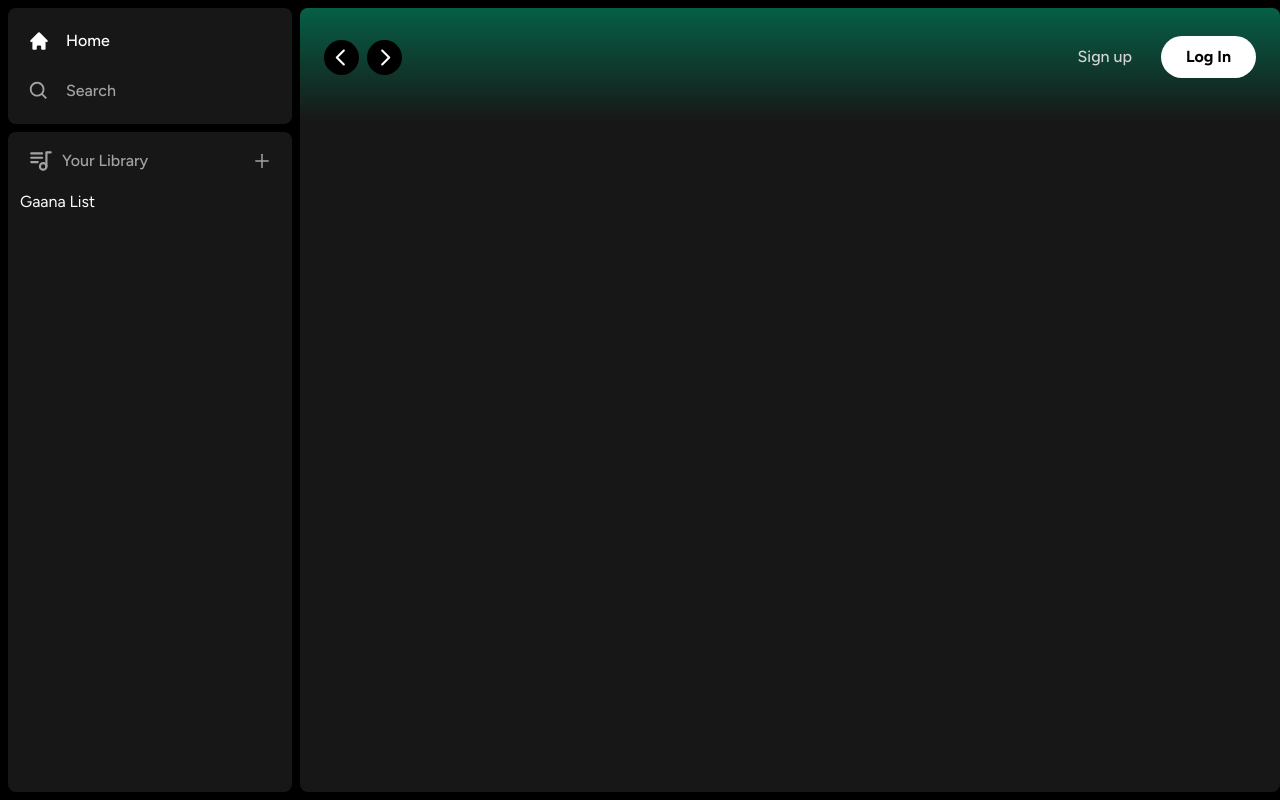
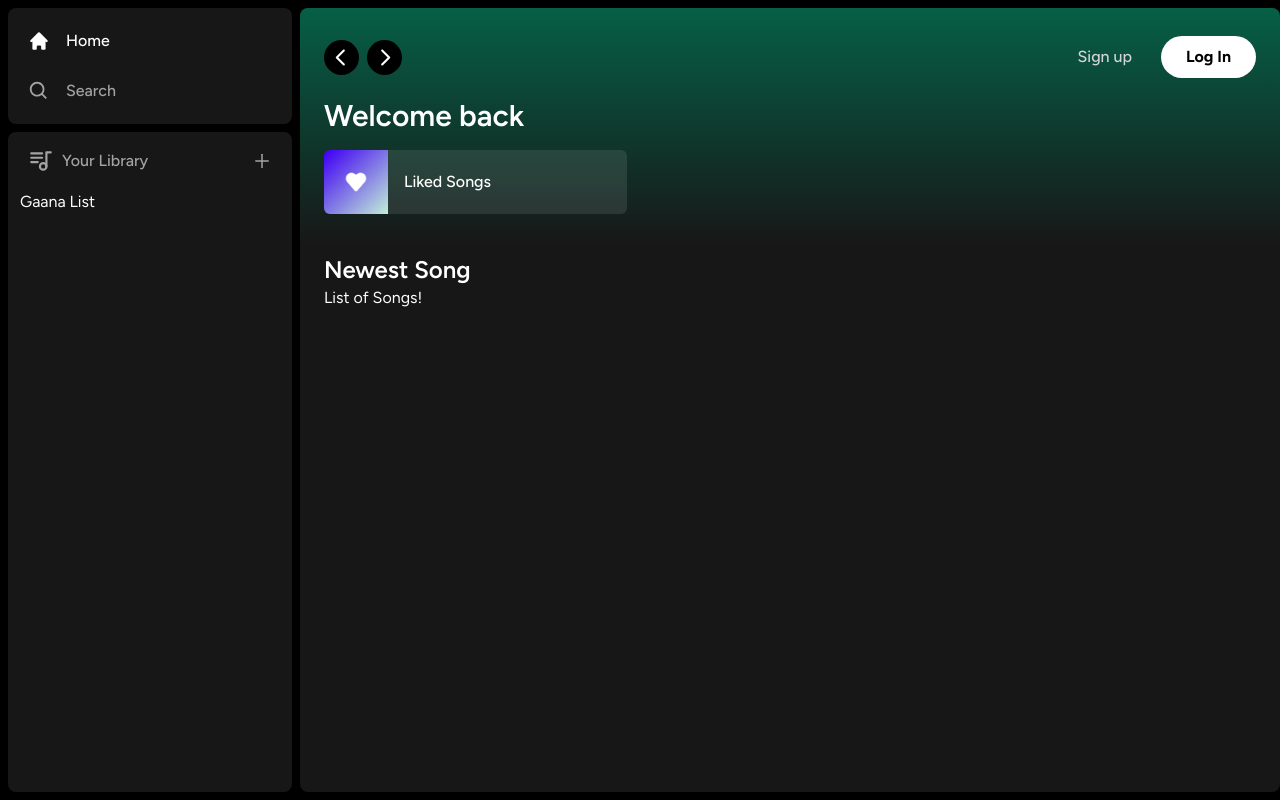
Before and after one commit to Night3y3/green-spotify, a Next.js app: page / in a window 1280 px wide. Built offline with nearby package versions, Linux system fonts and the light colour scheme.

Commit message:
Layout done and gitignore

```diff
--- a/app/(site)/page.tsx
+++ b/app/(site)/page.tsx
@@ -1,12 +1,34 @@
 import Header from '@/components/Header';
+import ListItem from '@/components/ListItem';
 
 
 export default function Home() {
   return (
     <div className=" bg-neutral-900 rounded-lg h-full w-full overflow-hidden overflow-y-auto">
       <Header>
-        Header
+        <div className=' mb-2'>
+          <h1 className=' text-white text-3xl font-semibold'>
+            Welcome back
+          </h1>
+          <div className=' grid grid-cols-1 sm:grid-cols-2 xl:grid-cols-3 2xl:grid-cols-4 gap-3 mt-4'>
+            <ListItem image="/images/liked.png" name='Liked Songs' href='Liked' />
+
+          </div>
+
+        </div>
       </Header>
+      <div className=' mt-2 mb-7 px-6'>
+        <div className=' flex justify-between items-center'>
+          <h1 className=' text-white text-2xl font-semibold'>
+            Newest Song
+          </h1>
+
+        </div>
+        <div>
+          List of Songs!
+        </div>
+
+      </div>
     </div>
   )
 }
--- a/components/Header.tsx
+++ b/components/Header.tsx
@@ -43,20 +43,20 @@
                 <div className="flex justify-between items-center gap-x-4">
                     <>
                         <div>
-                            <Button className=" bg-transparent text-neutral-300 font-medium">
+                            <Button onClick={() => { }} className=" bg-transparent text-neutral-300 font-medium">
                                 Sign up
                             </Button>
 
                         </div>
                         <div>
-                            <Button className=" bg-white px-6 py-2">
+                            <Button onClick={() => { }} className=" bg-white px-6 py-2">
                                 Log In
                             </Button>
-
                         </div>
                     </>
                 </div>
             </div>
+            {children}
         </div>
     );
 }
--- /dev/null
+++ b/components/ListItem.tsx
@@ -0,0 +1,42 @@
+"use client";
+
+import { useRouter } from "next/navigation";
+import React from "react";
+import Image from "next/image";
+import { FaPlay } from 'react-icons/fa';
+
+interface ListItemProps {
+    image: string;
+    name: string;
+    href: string;
+}
+
+const ListItem: React.FC<ListItemProps> = ({
+    image,
+    name,
+    href
+}) => {
+    const router = useRouter();
+
+    const onClick = () => {
+        // Add authentication before push
+        router.push(href);
+    }
+
+    return (
+        <button onClick={onClick} className=" relative group flex items-center rounded-md overflow-hidden gap-x-4 bg-neutral-100/10 hover:bg-neutral-100/20 transition pr-4">
+            <div className=" relative min-h-[64px] min-w-[64px]">
+                <Image className=" object-cover" fill src={image} alt="Image" />
+            </div>
+            <p className=" font-medium truncate py-5">
+                {name}
+            </p>
+            <div className=" absolute transition opacity-0 rounded-full flex items-center justify-center bg-green-500 p-4 drop-shadow-md right-5 group-hover:opacity-100 hover:scale-110">
+                <FaPlay className=" text-black" />
+            </div>
+
+        </button>
+    );
+}
+
+export default ListItem;
```
Also changed, not shown: public/Images/liked.png (added), 1 other file (tests, documents, lock files or other folders).
